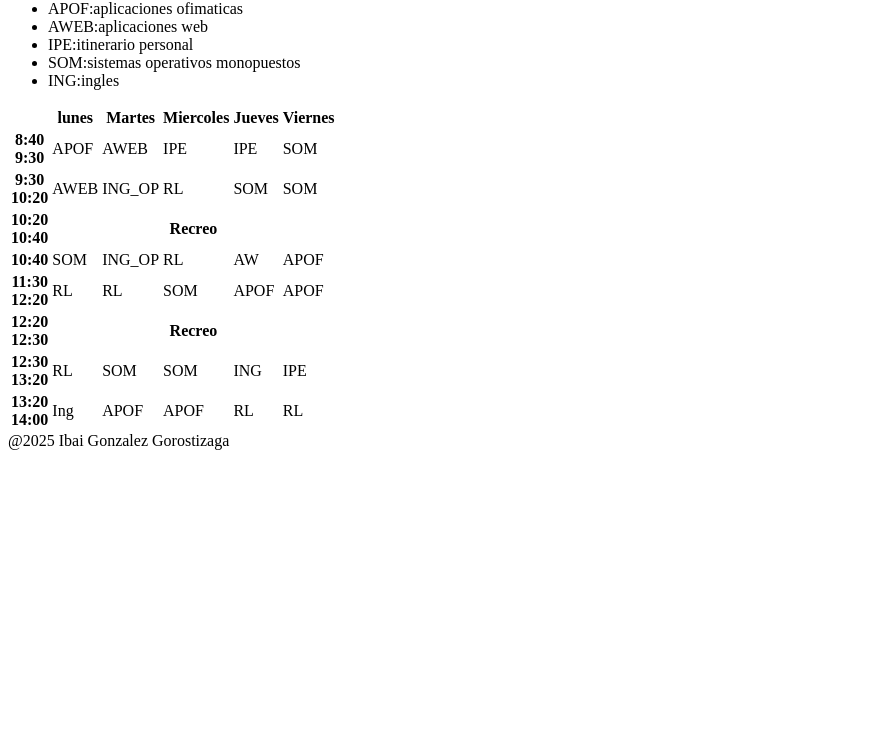
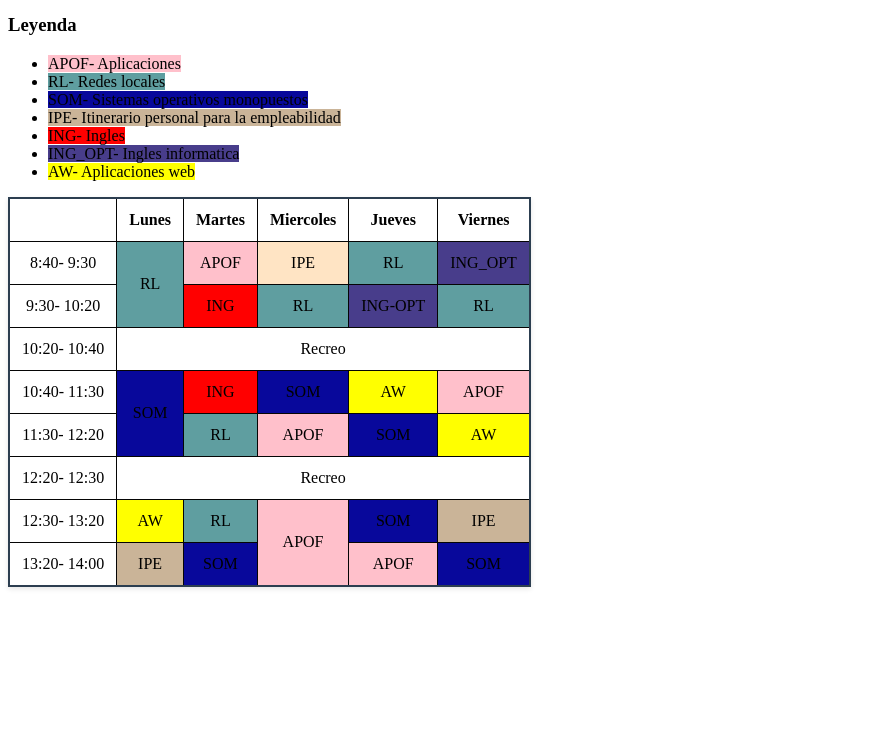
Before and after one commit to IbaiGongozalezGorostizaga/tablas, a plain HTML site: page index.html in a window 1280 px wide. Shown: the part 66-800 px from the top of the page, without its empty margins (0-876 px from the left). Drawn offline with Linux system fonts and the light colour scheme.

Commit message:
Add files via upload
Tabla del nuevo horario de clase

```diff
--- a/index.html
+++ b/index.html
@@ -1,98 +1,134 @@
-<html lang="es-ES">
+<!DOCTYPE html>
+<html lang="en">
+
 <head>
     <meta charset="UTF-8">
     <meta name="viewport" content="width=device-width, initial-scale=1.0">
-    <title>Document</title>
+    <title>Horaio 2</title>
+    <style>
+        h1 {
+            text-align: center;
+        }
+
+        table {
+            border: 2px solid #2c3e50;
+            border-collapse: collapse;
+            margin: 15px 0;
+            box-shadow: 0 2px 5px rgba(0, 0, 0, 0.1);
+        }
+
+        th,
+        td {
+            border: 1px solid #050505;
+            padding: 12px;
+            text-align: center;
+        }
+
+
+
+    </style>
 </head>
+
 <body>
-  <title>Mi primera tabla</title>
-    <header>
-        <h1 style="text-align: center;">Este es mi horario de clase</h1>
-    </header>
-    <div>
+
+    <h1>HORARIO CLASE</h1>
+
+    <h3>Leyenda</h3>
     <ul>
-            <li>APOF:aplicaciones ofimaticas</li>
-            <li>AWEB:aplicaciones web</li>
-            <li>IPE:itinerario personal</li>
-            <li>SOM:sistemas operativos monopuestos</li>
-            <li>ING:ingles</li>
+        <li><span style="background-color: pink;">APOF- Aplicaciones</span></li>
+        <li><span style="background-color: cadetblue;">RL- Redes locales</span></li>
+        <li><span style="background-color: rgb(8, 8, 155);">SOM- Sistemas operativos monopuestos</span></li>
+        <li><span style="background-color: rgb(202, 180, 152);">IPE- Itinerario personal para la empleabilidad</span></li>
+        <li><span style="background-color: red;">ING- Ingles</span></li>
+        <li><span style="background-color: darkslateblue;">ING_OPT- Ingles informatica</span></li>
+        <li><span style="background-color: yellow;">AW- Aplicaciones web</span></li>
     </ul>
-    </div>
+
     <table>
         <tr>
-        <th>      </th>
-        <th>lunes </th>
-        <th>Martes </th>
-        <th>Miercoles </th>
-        <th>Jueves </th>
-        <th>Viernes </th>
+            <th></th>
+            <th>Lunes</th>
+            <th>Martes</th>
+            <th>Miercoles</th>
+            <th>Jueves</th>
+            <th>Viernes</th>
+        </tr>
+
+        <tr>
+            <td>8:40-
+                9:30
+            </td>
+            <td style="background-color: cadetblue;" rowspan="2">RL</td>
+            <td style="background-color: pink;">APOF</td>
+            <td style="background-color: bisque;">IPE</td>
+            <td style="background-color: cadetblue;">RL</td>
+            <td style="background-color: darkslateblue;">ING_OPT</td>
         </tr>
         <tr>
-        <th>8:40 <br>
-            9:30
-        </th>
-        <td>APOF</td>
-        <td>AWEB</td>
-        <td>IPE</td>
-        <td>IPE</td>
-        <td>SOM</td>
+            <td>9:30-
+                10:20
+            </td>
+            <td style="background-color: red;">ING</td>
+            <td style="background-color: cadetblue;">RL</td>
+            <td style="background-color: darkslateblue;">ING-OPT</td>
+            <td style="background-color: cadetblue;">RL</td>
+        </tr>
+
+        <tr>
+            <td>10:20-
+                10:40
+            </td>
+            <td colspan="5">Recreo</td>
+        </tr>
+
+        <tr>
+            <td>10:40-
+                11:30
+            </td>
+            <td style="background-color: rgb(8, 8, 155);" rowspan="2">SOM</td>
+            <td style="background-color: red;">ING</td>
+            <td style="background-color: rgb(8, 8, 155);">SOM</td>
+            <td style="background-color: yellow;">AW</td>
+            <td style="background-color: pink;">APOF</td>
+        </tr>
+
+        <tr>
+            <td>11:30-
+                12:20
+            </td>
+            <td style="background-color: cadetblue;">RL</td>
+            <td style="background-color: pink;">APOF</td>
+            <td style="background-color: rgb(8, 8, 155);">SOM</td>
+            <td style="background-color: yellow;">AW</td>
+        </tr>
+
+        <tr>
+            <td>12:20-
+                12:30
+            </td>
+            <td colspan="5">Recreo</td>
         </tr>
         <tr>
-        <th>9:30 <br>
-        10:20
-        </th>
-        <td>AWEB</td>
-        <td>ING_OP</td>
-        <td>RL</td>
-        <td>SOM</td>
-        <td>SOM</td>
+            <td>12:30-
+                13:20
+            </td>
+            <td style="background-color: yellow;">AW</td>
+            <td style="background-color: cadetblue;">RL</td>
+            <td style="background-color: pink;" rowspan="2">APOF</td>
+            <td style="background-color: rgb(8, 8, 155);">SOM</td>
+            <td style="background-color: rgb(202, 180, 152);">IPE</td>
+        </tr>
 
-    </tr>
         <tr>
-        <th>10:20 <br>
-        10:40</th>
-        <th colspan="5">Recreo</th>
-    </tr>
-    <tr>
-       <th>10:40 <br></th>
-       <td>SOM</td>
-       <td>ING_OP</td>
-       <td>RL</td>
-       <td>AW</td>
-       <td>APOF</td>
-    </tr>
-    <tr>
-        <th>11:30 <br>12:20</th>
-        <td>RL</td>
-        <td>RL</td>
-        <td>SOM</td>
-        <td>APOF</td>
-        <td>APOF</td>
-    </tr>
-    <tr>
-        <th>12:20 <br>12:30</th>
-        <th colspan="5">Recreo</th>
-
-    </tr>
-    <tr>
-        <th>12:30 <br>13:20</th>
-        <td>RL</td>
-        <td>SOM</td>
-        <td>SOM</td>
-        <td>ING</td>
-        <td>IPE</td>
-    </tr>
-    <tr>
-        <th>13:20<br>14:00</th>
-        <td>Ing</td>
-        <td>APOF</td>
-        <td>APOF</td>
-        <td>RL</td>
-        <td>RL</td>
+            <td>13:20-
+                14:00
+            </td>
+            <td style="background-color: rgb(202, 180, 152);">IPE</td>
+            <td style="background-color: rgb(8, 8, 155);">SOM</td>
+            <td style="background-color: pink;">APOF</td>
+            <td style="background-color: rgb(8, 8, 155);">SOM</td>
         </tr>
     </table>
- <footer>
-@2025 Ibai Gonzalez Gorostizaga
- </footer>
 </body>
+
 </html>
```
Lines whose indentation alone changed are shown as unchanged.
